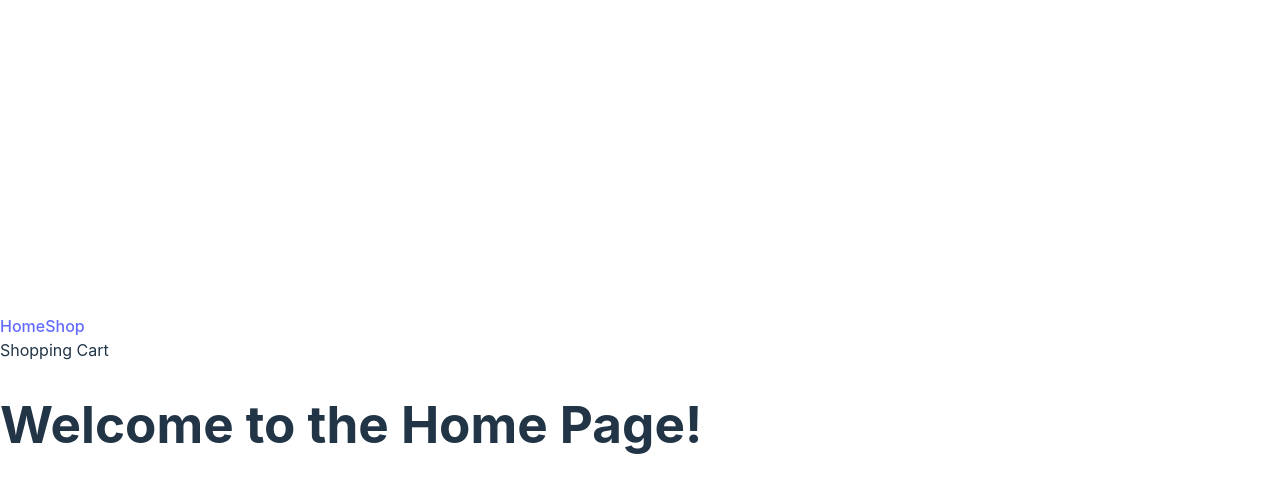
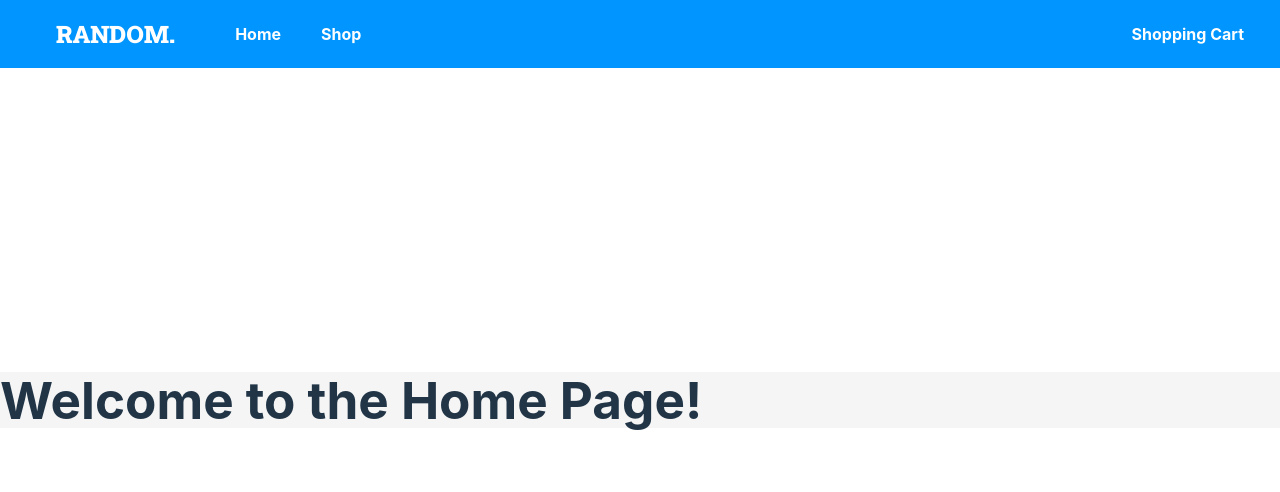
Before and after one commit to Nutty-Nuts/shopping-cart, a React (Vite) app: page / in a window 1280 px wide. Shown: the top 492 px of the page. Built offline with nearby package versions, Linux system fonts and the light colour scheme.

Commit message:
styles shop page

```diff
--- a/src/App.tsx
+++ b/src/App.tsx
@@ -1,9 +1,10 @@
 import Router from "./Router";
 import Navbar from "./components/Navbar";
 import { BrowserRouter } from "react-router-dom";
+import "./styles/App.css";
 export default function App() {
     return (
-        <div>
+        <div className="app">
             <BrowserRouter>
                 <Navbar />
                 <Router />
--- a/src/components/Card.tsx
+++ b/src/components/Card.tsx
@@ -1,3 +1,4 @@
+import "../styles/Card.css";
 interface ItemInfo {
     title: string;
     price: number;
@@ -5,10 +6,10 @@ interface ItemInfo {
 }
 export default function Card({ title, price, image }: ItemInfo) {
     return (
-        <div>
+        <div className="card">
             <img src={image} alt="" />
             <h4>{title}</h4>
-            <h5>{price}</h5>
+            <h5 className="price">{price}</h5>
         </div>
     );
 }
--- a/src/components/Cards.tsx
+++ b/src/components/Cards.tsx
@@ -1,8 +1,9 @@
 import { render } from "@testing-library/react";
 import Card from "./Card";
+import "../styles/Cards.css";
 
 export default function Cards({ items }) {
-    return <div>{renderItems(items)}</div>;
+    return <div className="cards">{renderItems(items)}</div>;
 }
 
 function renderItems(array: Array<object>) {
--- a/src/components/Navbar.tsx
+++ b/src/components/Navbar.tsx
@@ -1,11 +1,17 @@
 import { Link } from "react-router-dom";
+import "../styles/Navbar.css";
 
 export default function Navbar() {
     return (
-        <div>
-            <Link to="/">Home</Link>
-            <Link to="/shop">Shop</Link>
-            <div>Shopping Cart</div>
+        <div className="navbar">
+            <div className="logo">RANDOM.</div>
+            <Link className="nav-links" to="/">
+                Home
+            </Link>
+            <Link className="nav-links" to="/shop">
+                Shop
+            </Link>
+            <div className="nav-links cart">Shopping Cart</div>
         </div>
     );
 }
--- a/src/pages/Shop.tsx
+++ b/src/pages/Shop.tsx
@@ -14,7 +14,6 @@ export default function Shop() {
 
     return (
         <div>
-            <h1>Welcome to the Shop Page!</h1>
             <Cards items={items} />
         </div>
     );
--- /dev/null
+++ b/src/styles/App.css
@@ -0,0 +1,4 @@
+.app {
+    background-color: whitesmoke;
+    width: 100vw;
+}
--- /dev/null
+++ b/src/styles/Card.css
@@ -0,0 +1,23 @@
+.card {
+    display: flex;
+    flex-direction: column;
+    height: 20rem;
+    width: 15rem;
+    border-radius: 1rem;
+    margin: 1rem;
+    padding: 1rem;
+    background-color: white;
+    box-shadow: 0px 0px 12px 0px rgba(108, 108, 108, 0.2);
+}
+
+.card > img {
+    object-fit: contain;
+    height: 10rem;
+    width: 10rem;
+
+    margin: 0px auto;
+}
+
+.price {
+    margin-top: auto;
+}
--- /dev/null
+++ b/src/styles/Cards.css
@@ -0,0 +1,5 @@
+.cards {
+    display: grid;
+    grid-template-columns: repeat(6, auto);
+    place-items: center;
+}
--- /dev/null
+++ b/src/styles/Navbar.css
@@ -0,0 +1,36 @@
+@import url("https://fonts.googleapis.com/css2?family=Noto+Sans:wght@400;700&family=Roboto+Slab:wght@900&display=swap");
+
+.navbar {
+    position: fixed;
+    top: 0;
+    width: 100vw;
+
+    padding: 1rem;
+
+    display: flex;
+    flex-direction: row;
+    justify-content: flex-start;
+    align-items: center;
+
+    background-color: rgb(0, 149, 255);
+}
+
+.logo {
+    color: white;
+    font-family: "Roboto Slab", sans-serif;
+    font-size: 24px;
+    font-weight: 900;
+    margin: 0px 40px;
+}
+
+.nav-links {
+    text-decoration: none;
+    color: white;
+    font-weight: bold;
+    padding: 0px 20px;
+}
+
+.cart {
+    margin-left: auto;
+    margin-right: 2rem;
+}
```
